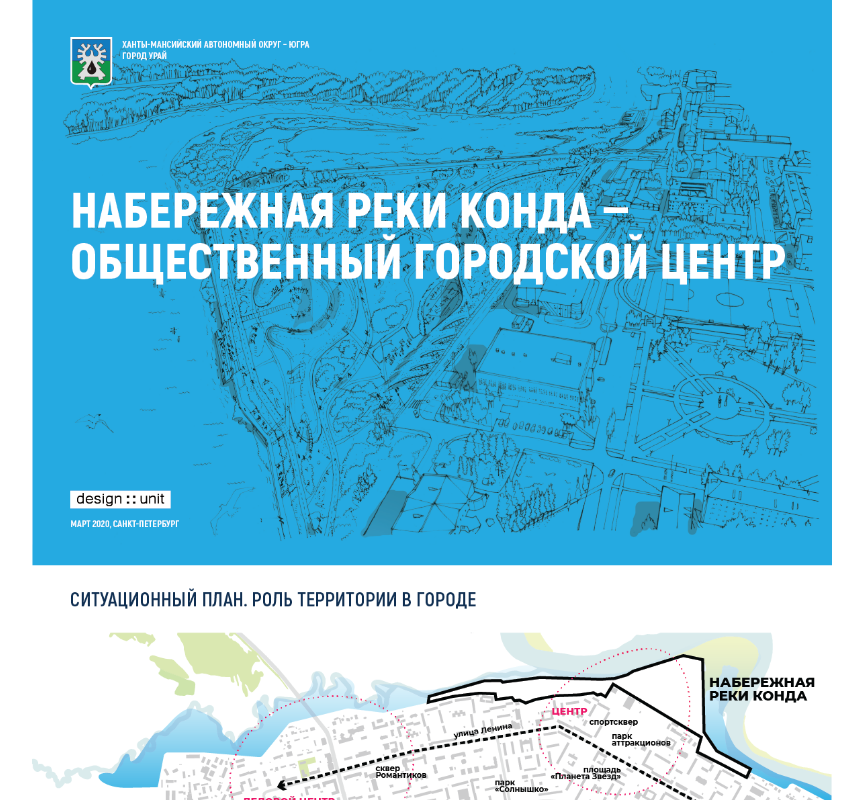
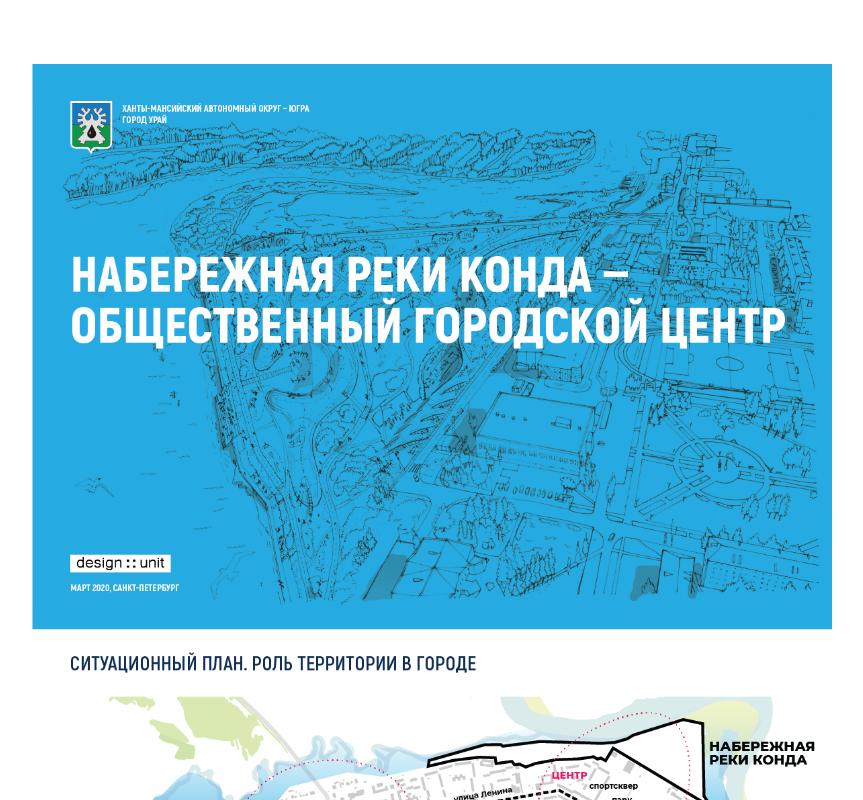
Before and after one commit to designunit/bereguray, a Next.js app: page /project in a window 1280 px wide. Shown: the top 800 px of the page, without its empty margins (208-1071 px from the left). Built offline with nearby package versions, Linux system fonts and the light colour scheme.

Commit message:
some padding

```diff
--- a/src/components/ProjectPage/styles.module.css
+++ b/src/components/ProjectPage/styles.module.css
@@ -2,6 +2,7 @@
     display: flex;
     flex-wrap: wrap;
     justify-content: center;
+    padding: 5% 0;
 }
 
 .picture {
```
